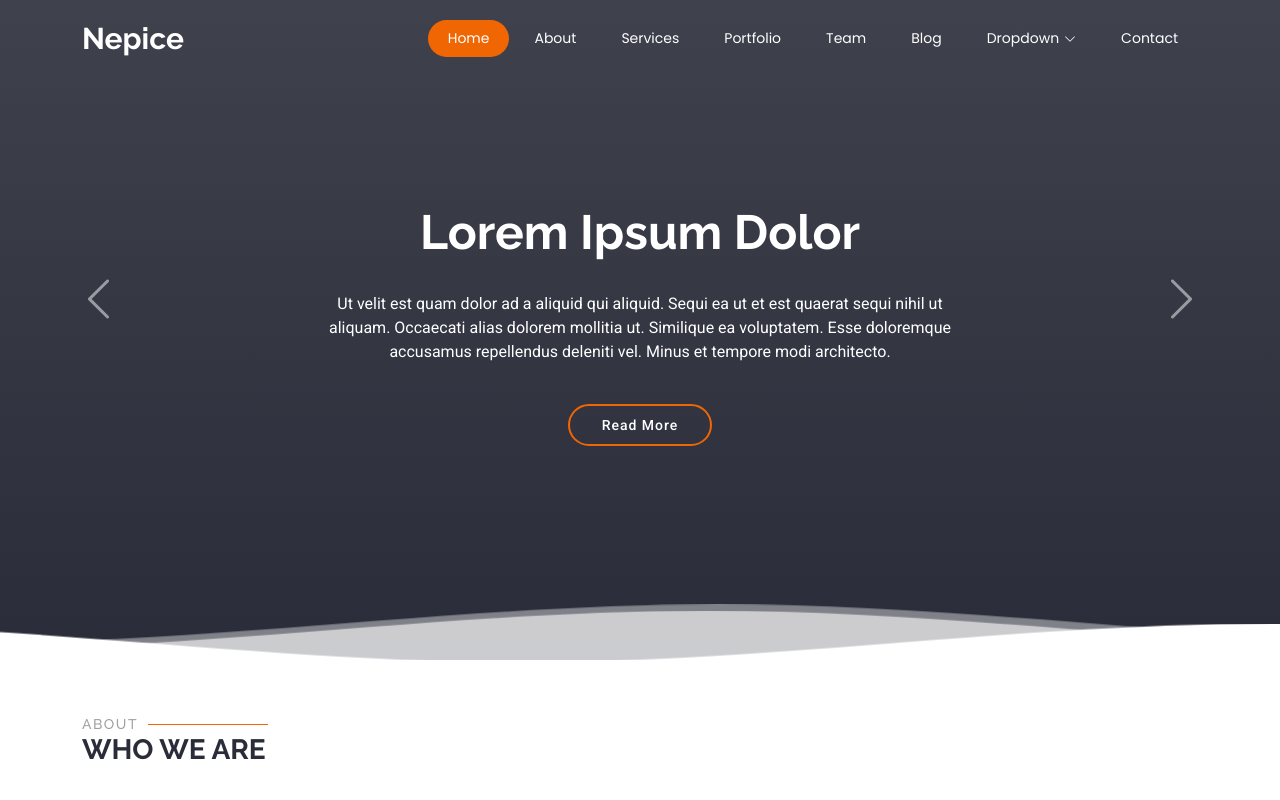
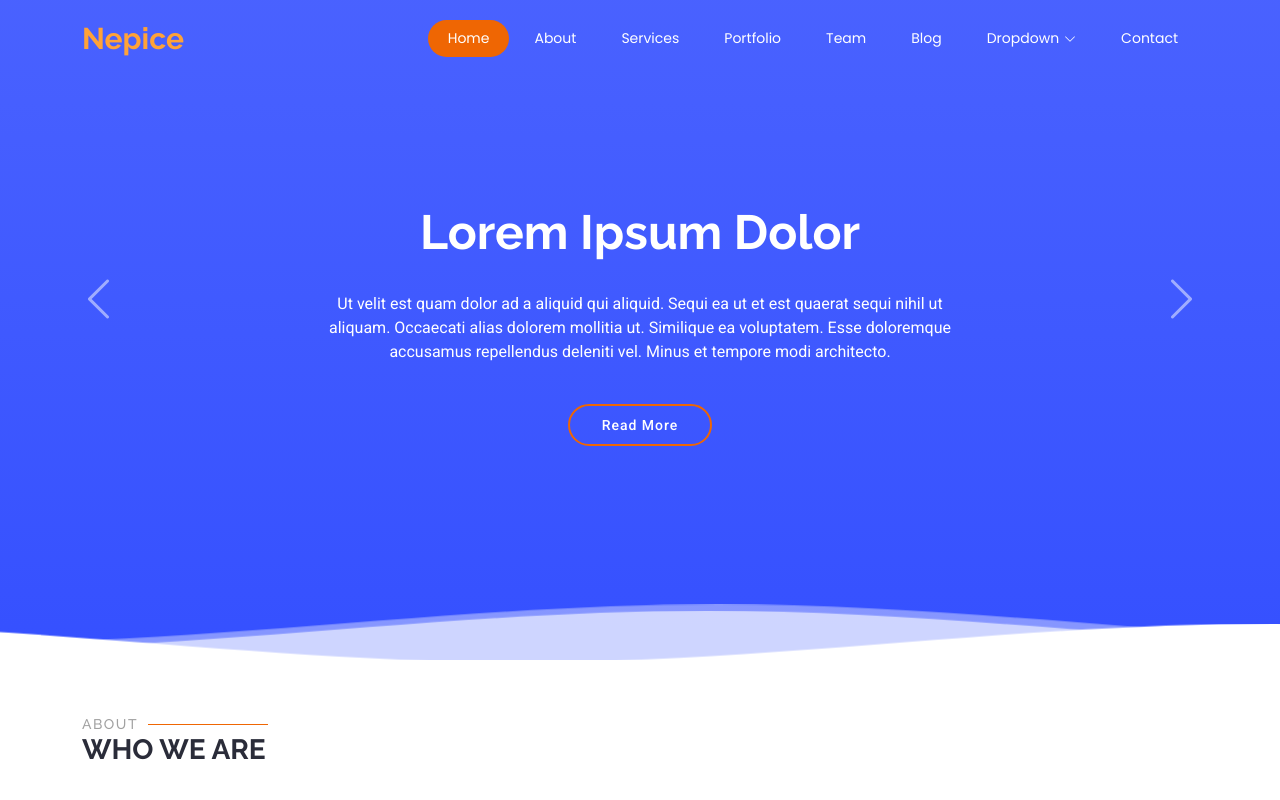
Before and after one commit to SemantakCodes/Nepice, a plain HTML site: page index.html in a window 1280 px wide. Shown: the top 800 px of the page. Drawn offline with Linux system fonts and the light colour scheme.

Commit message:
Ui colour set as blue and orange

```diff
--- a/assets/css/main.css
+++ b/assets/css/main.css
@@ -42,6 +42,14 @@
 .light-background {
   --background-color: #f9f9f9;
   --surface-color: #ffffff;
+}
+
+.red-background {
+  --background-color: #3550ff;
+  --default-color: #ffffff;
+  --heading-color: #ffffff;
+  --surface-color: #272f64;
+  --contrast-color: #ffffff;
 }
 
 .dark-background {
@@ -143,8 +151,8 @@ h6 {
 # Global Header
 --------------------------------------------------------------*/
 .header {
-  --background-color: rgba(255, 255, 255, 0);
-  --heading-color: #ffffff;
+  --background-color: rgba(207, 0, 0, 0);
+  --heading-color: #ffa238;
   color: var(--default-color);
   background-color: var(--background-color);
   padding: 20px 0;
--- a/index.html
+++ b/index.html
@@ -76,7 +76,7 @@
   <main class="main">
 
     <!-- Hero Section -->
-    <section id="hero" class="hero section dark-background">
+    <section id="hero" class="hero section red-background">
 
       <div id="hero-carousel" data-bs-interval="5000" class="container carousel carousel-fade" data-bs-ride="carousel">
 
```
